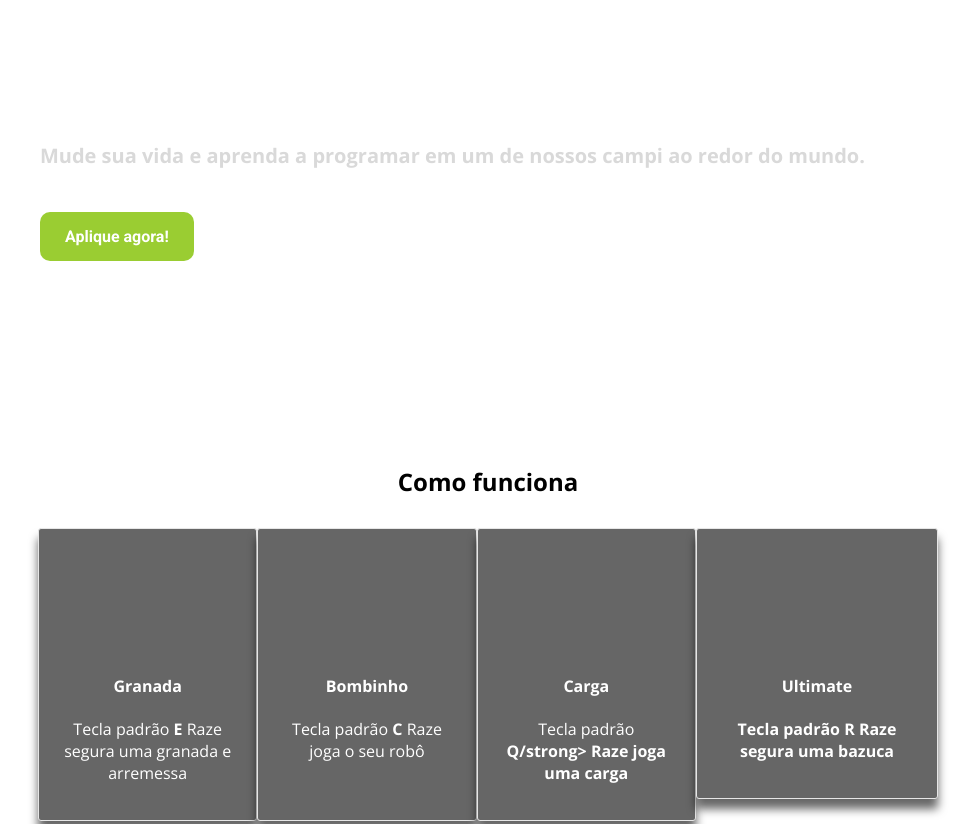
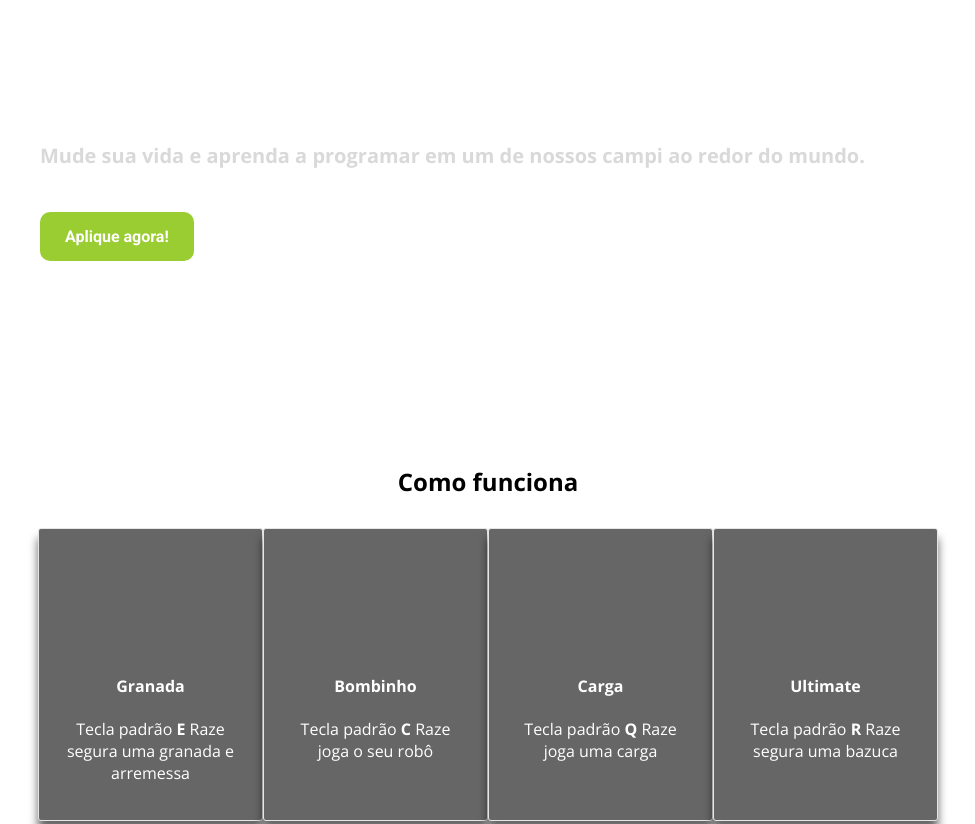
Before and after one commit to KayoPereira/landing, a plain HTML site: page index.html in a window 1280 px wide. Shown: the part 195-1019 px from the top of the page, without its empty margins (152-1127 px from the left). Drawn offline with nearby package versions, Linux system fonts and the light colour scheme.

```diff
--- a/index.html
+++ b/index.html
@@ -32,7 +32,7 @@
       <div class="card">
         <img src="images/Q.svg" alt="">
         <h4>Carga</h4>
-        <p>Tecla padrão <strong>Q/strong> Raze joga uma carga</p>
+        <p>Tecla padrão <strong>Q</strong> Raze joga uma carga</p>
       </div>
       <div class="card">
         <img src="images/R.svg" alt="">
```
